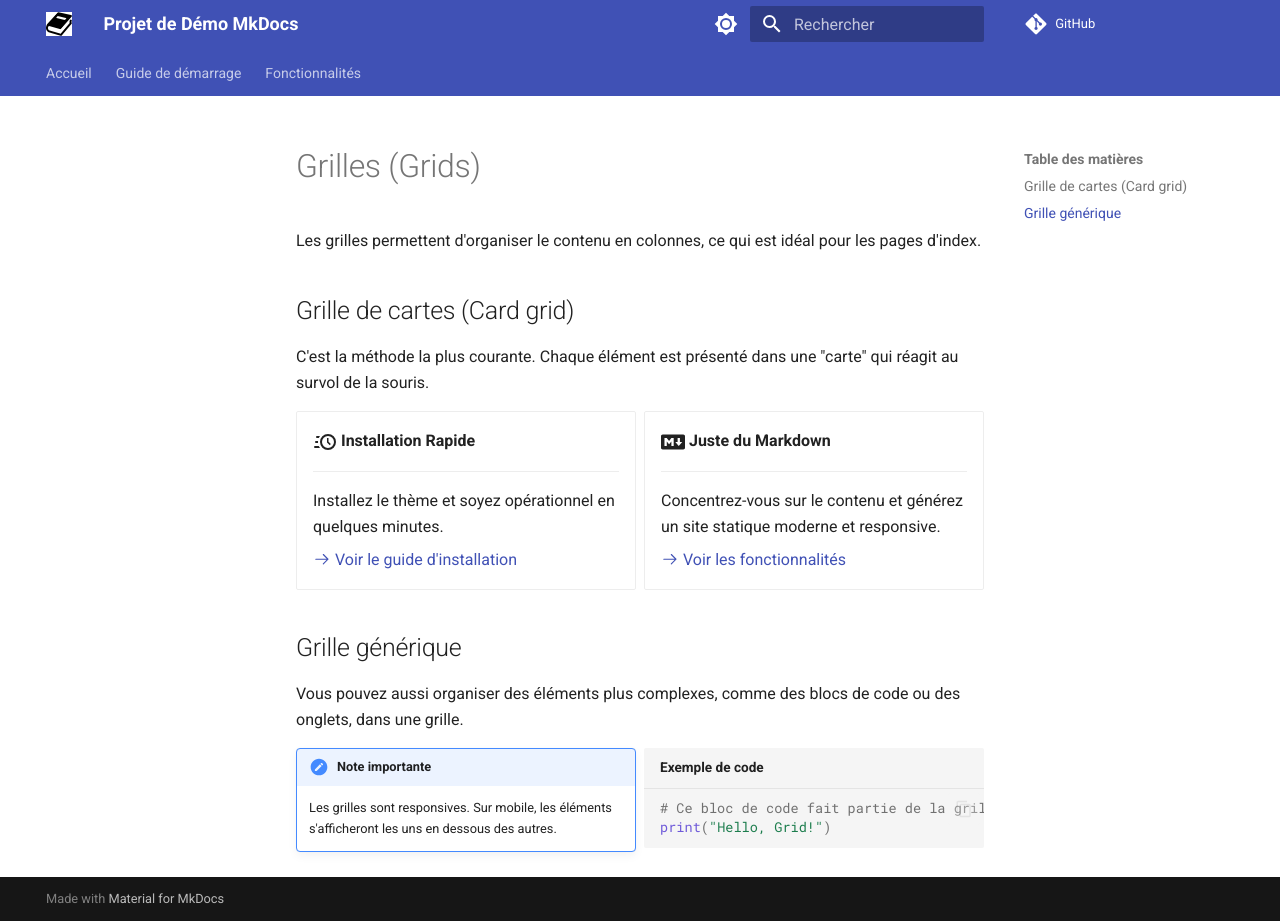
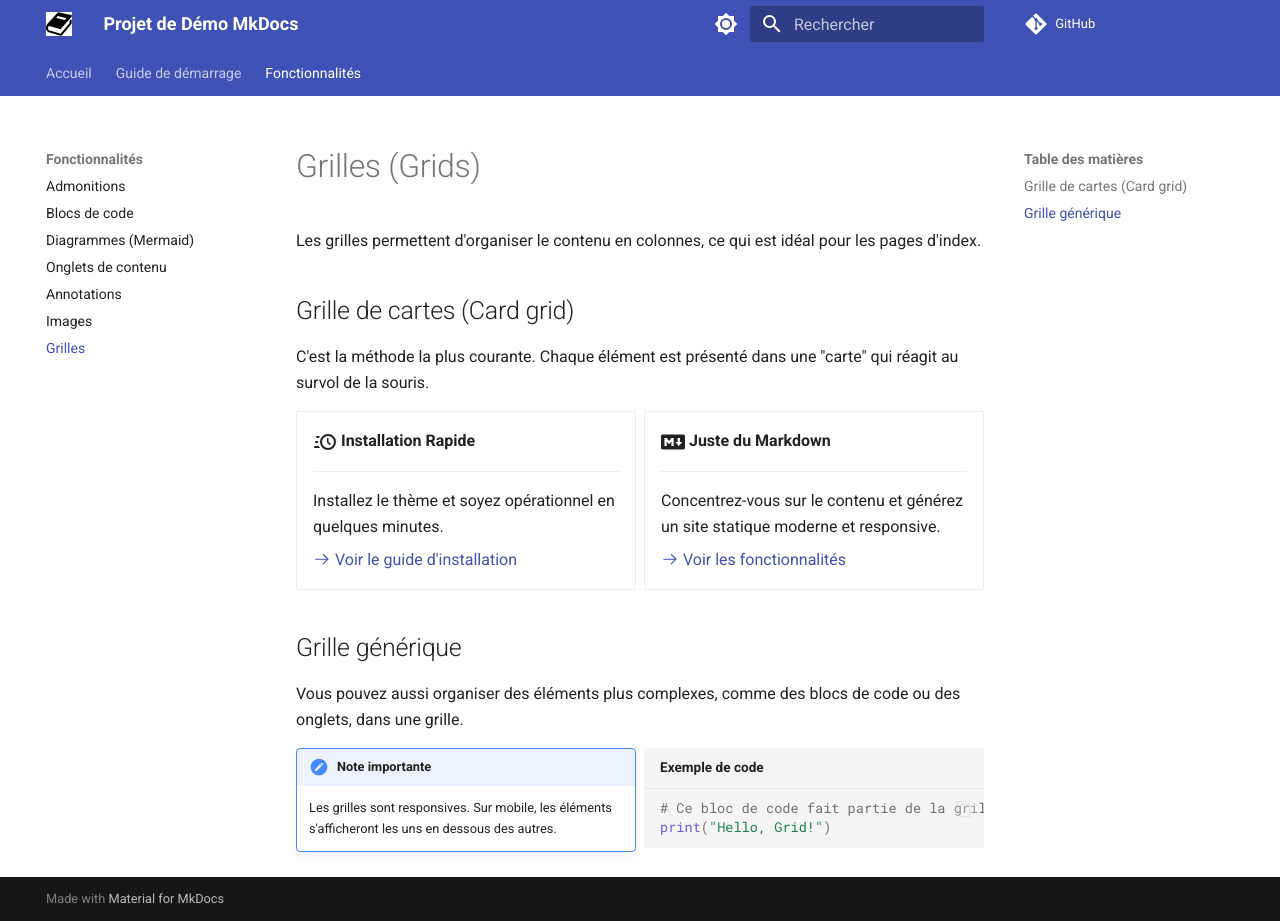
Before and after one commit to Elishaya13/mon-projet-demo-mkdocss, an MkDocs documentation site: the page built from docs/fonctionnalités/grilles.md, in a window 1280 px wide and 921 px high. Built offline with MkDocs 1.6.1 and Material for MkDocs 9.7.7, drawn with Linux system fonts in a browser that asks for light colours; comment, search, counter and statistics services are not loaded.

Commit message:
Update mkdocs.yml

```diff
--- a/mkdocs.yml
+++ b/mkdocs.yml
@@ -72,3 +72,4 @@ nav:
     - 'Onglets de contenu': fonctionnalités/onglets.md
     - 'Annotations': fonctionnalités/annotations.md
     - 'Images': fonctionnalités/images.md
+    - 'Grilles': fonctionnalités/grilles.md
```
